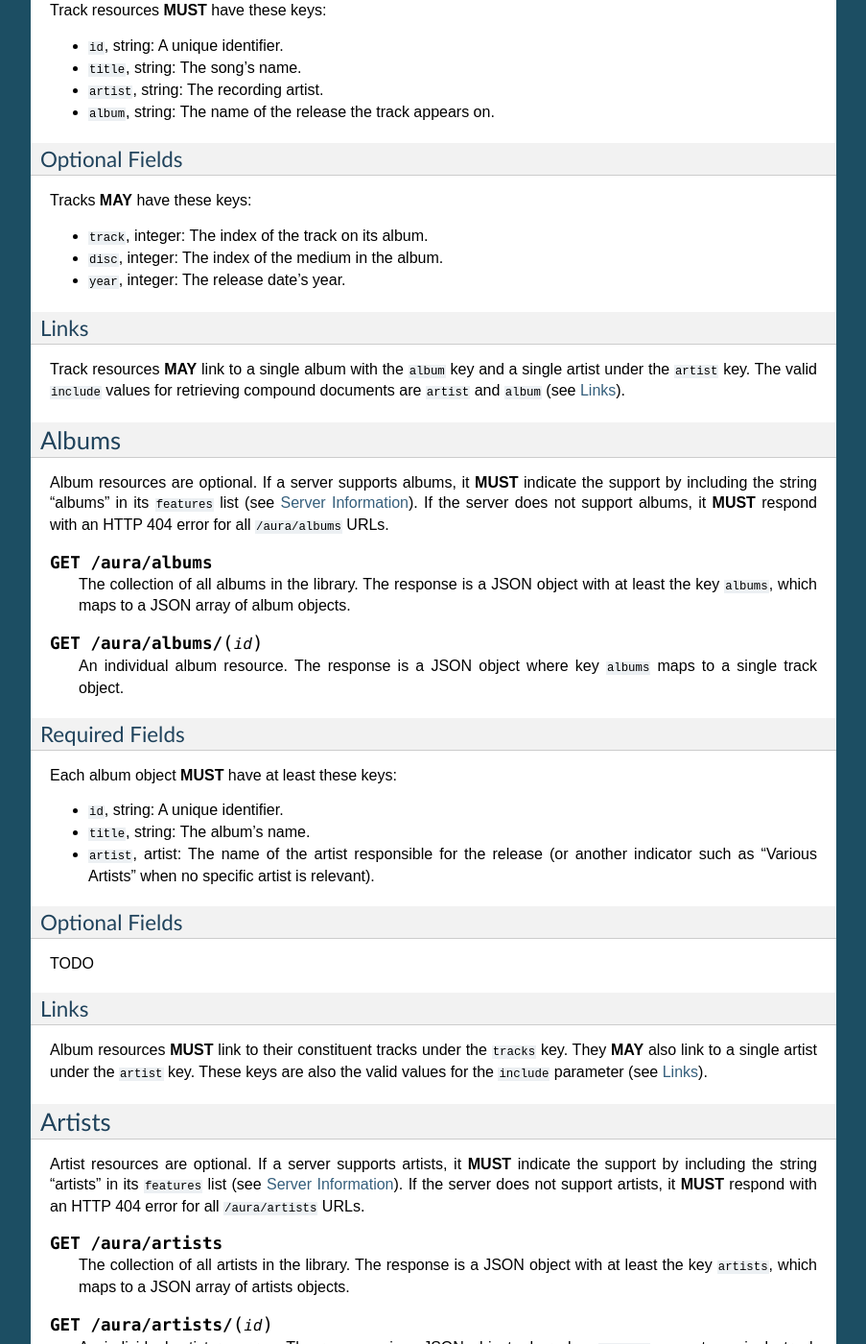
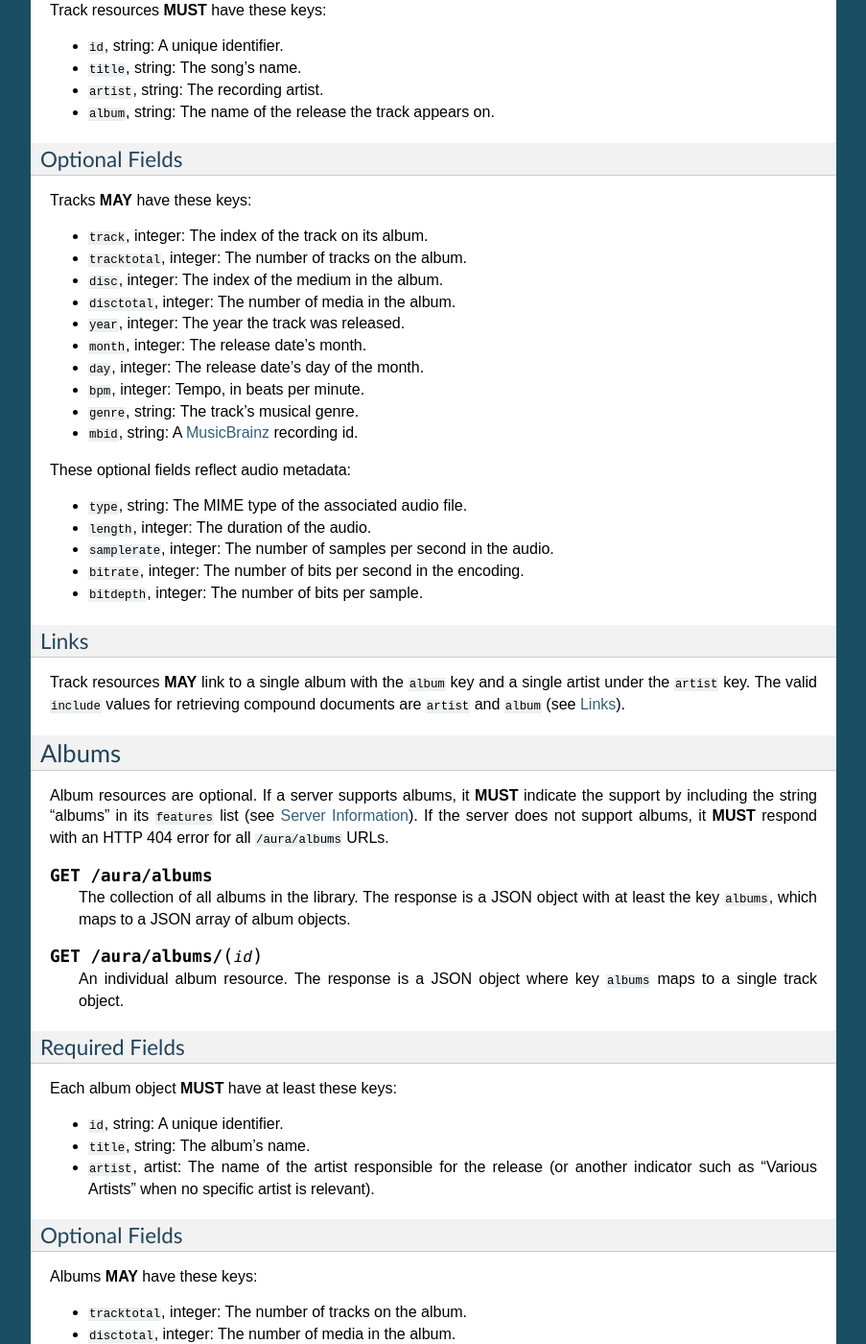
Before and after one commit to beetbox/aura, a Sphinx documentation site: the page built from docs/api.rst, in a window 1280 px wide and 1400 px high, scrolled down 2841 px. Shown: the whole window at 96% size, without its empty margins (198-1101 px from the left). Built offline with Sphinx 7.4.7, drawn with Linux system fonts in a browser that asks for light colours; some of the changed text lies outside the part shown.

Commit message:
Expand field lists

```diff
--- a/docs/api.rst
+++ b/docs/api.rst
@@ -210,8 +210,23 @@ Optional Fields
 Tracks **MAY** have these keys:
 
 * ``track``, integer: The index of the track on its album.
+* ``tracktotal``, integer: The number of tracks on the album.
 * ``disc``, integer: The index of the medium in the album.
-* ``year``, integer: The release date's year.
+* ``disctotal``, integer: The number of media in the album.
+* ``year``, integer: The year the track was released.
+* ``month``, integer: The release date's month.
+* ``day``, integer: The release date's day of the month.
+* ``bpm``, integer: Tempo, in beats per minute.
+* ``genre``, string: The track's musical genre.
+* ``mbid``, string: A `MusicBrainz`_ recording id.
+
+These optional fields reflect audio metadata:
+
+* ``type``, string: The MIME type of the associated audio file.
+* ``length``, integer: The duration of the audio.
+* ``samplerate``, integer: The number of samples per second in the audio.
+* ``bitrate``, integer: The number of bits per second in the encoding.
+* ``bitdepth``, integer: The number of bits per sample.
 
 Links
 '''''
@@ -255,7 +270,15 @@ Each album object **MUST** have at least these keys:
 Optional Fields
 '''''''''''''''
 
-TODO
+Albums **MAY** have these keys:
+
+* ``tracktotal``, integer: The number of tracks on the album.
+* ``disctotal``, integer: The number of media in the album.
+* ``year``, integer: The year the album was released.
+* ``month``, integer: The release date's month.
+* ``day``, integer: The release date's day of the month.
+* ``genre``, string: The album's musical genre.
+* ``mbid``, string: A `MusicBrainz`_ release id.
 
 Links
 '''''
@@ -298,7 +321,11 @@ Each artist **MUST** have at least these keys:
 Optional Fields
 '''''''''''''''
 
-TODO
+Artists **MAY** have these keys:
+
+* ``mbid``, string: A `MusicBrainz`_ artist id.
+
+.. _musicbrainz: http://musicbrainz.org
 
 Links
 '''''
```
